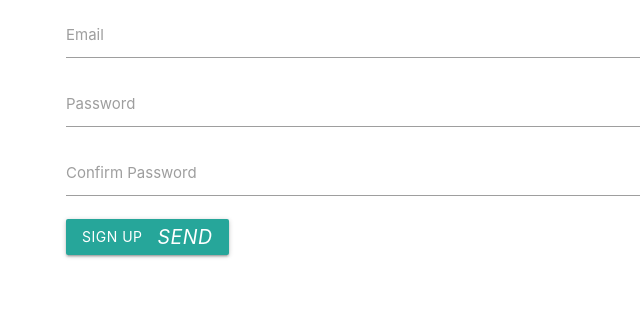
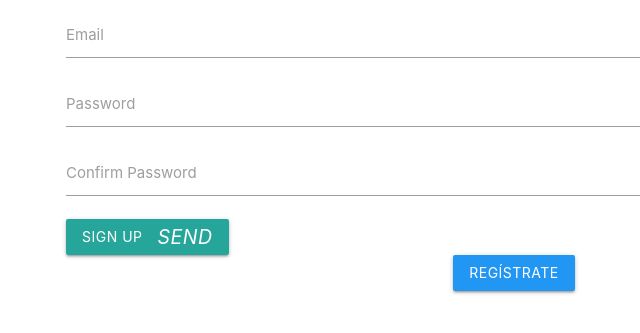
Before and after one commit to Sergiopm44/prueba-despliegue, a plain HTML site: page signup.html in a window 1280 px wide. Shown: the part 173-506 px from the top of the page, without its empty margins (126-766 px from the left). Drawn offline with nearby package versions, Linux system fonts and the light colour scheme.

Commit message:
[FORM] Form actualizado con botón

```diff
--- a/signup.html
+++ b/signup.html
@@ -30,6 +30,9 @@
             <button class="btn waves-effect waves-light" type="submit" name="action">Sign Up
                 <i class="material-icons right">send</i>
             </button>
+            <div class="container center-align">
+                <a href="signup.html" class="btn waves-effect waves-light blue">Regístrate</a>
+              </div>
         </form>
     </div>
 
```
